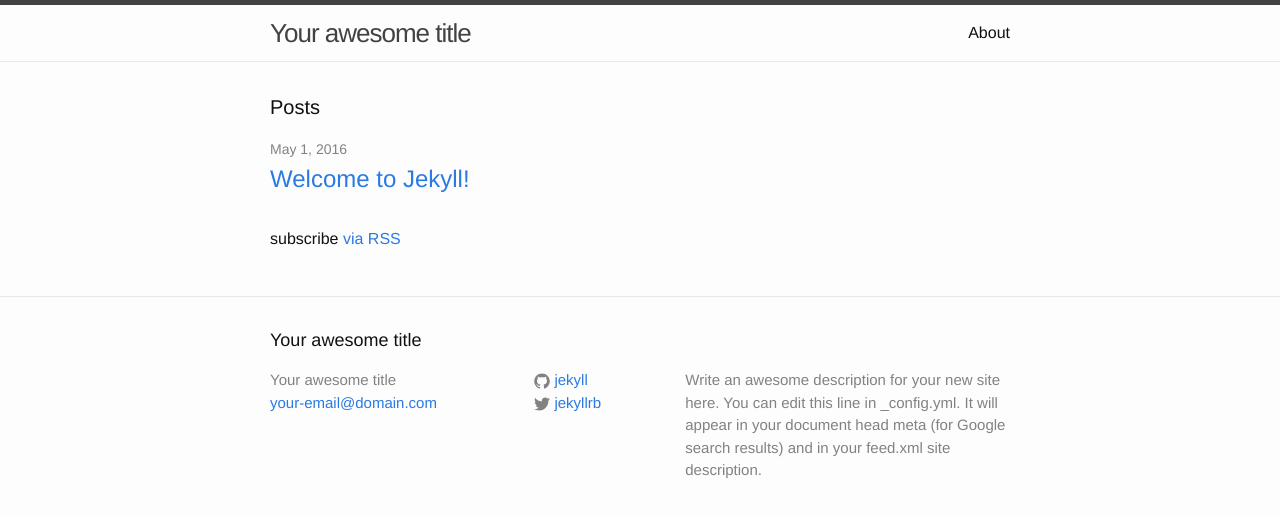
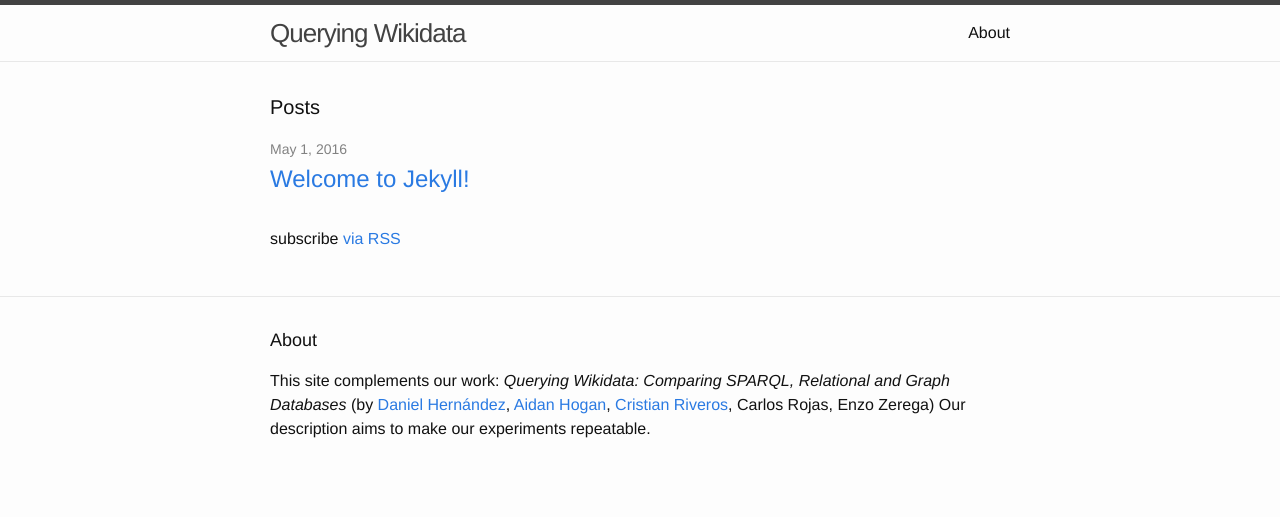
Before and after one commit to danielhz/wquery-docs, a Jekyll site: the page built from index.md, in a window 1280 px wide. Shown: the top 517 px of the page. Built offline with Jekyll 4.4.1, drawn with Linux system fonts in a browser that asks for light colours.

Commit message:
Personalizing the site.

```diff
--- a/_config.yml
+++ b/_config.yml
@@ -6,16 +6,13 @@
 # 'jekyll serve'. If you change this file, please restart the server process.
 
 # Site settings
-title: Your awesome title
-email: your-email@domain.com
+title: "Querying Wikidata"
+email: daniel@degu.cl
 description: > # this means to ignore newlines until "baseurl:"
-  Write an awesome description for your new site here. You can edit this
-  line in _config.yml. It will appear in your document head meta (for
-  Google search results) and in your feed.xml site description.
+  Querying Wikidata: Comparing SPARQL, Relational and Graph Databases.
+  This site contains a detailed description to make our experiments repeatable.
 baseurl: "" # the subpath of your site, e.g. /blog
-url: "http://yourdomain.com" # the base hostname & protocol for your site
-twitter_username: jekyllrb
-github_username:  jekyll
+url: "http://www.dcc.uchile.cl/~dhernand/wquery/" # the base hostname & protocol for your site
 
 # Build settings
 markdown: kramdown
--- a/_includes/footer.html
+++ b/_includes/footer.html
@@ -2,36 +2,21 @@
 
   <div class="wrapper">
 
-    <h2 class="footer-heading">{{ site.title }}</h2>
+    <p class="footer-heading">About</h2>
 
-    <div class="footer-col-wrapper">
-      <div class="footer-col footer-col-1">
-        <ul class="contact-list">
-          <li>{{ site.title }}</li>
-          <li><a href="mailto:{{ site.email }}">{{ site.email }}</a></li>
-        </ul>
-      </div>
-
-      <div class="footer-col footer-col-2">
-        <ul class="social-media-list">
-          {% if site.github_username %}
-          <li>
-            {% include icon-github.html username=site.github_username %}
-          </li>
-          {% endif %}
-
-          {% if site.twitter_username %}
-          <li>
-            {% include icon-twitter.html username=site.twitter_username %}
-          </li>
-          {% endif %}
-        </ul>
-      </div>
-
-      <div class="footer-col footer-col-3">
-        <p>{{ site.description }}</p>
-      </div>
-    </div>
+    <p>
+      This site complements our work:
+      <em>
+        Querying Wikidata: Comparing SPARQL, Relational and Graph Databases
+      </em>
+      (by
+      <a href="http://www.dcc.uchile.cl/~dhernand/">Daniel Hernández</a>,
+      <a href="http://www.dcc.uchile.cl/~ahogan/">Aidan Hogan</a>,
+      <a href="http://web.ing.puc.cl/~criveros/">Cristian Riveros</a>,
+      Carlos Rojas,
+      Enzo Zerega)
+      Our description aims to make our experiments repeatable.
+    </p>
 
   </div>
 
```
Also changed, not shown: index.md (renamed from index.html).
